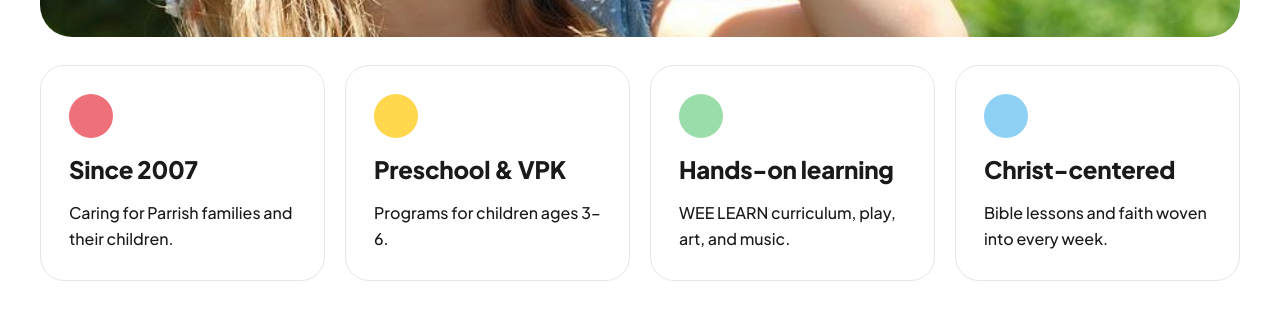
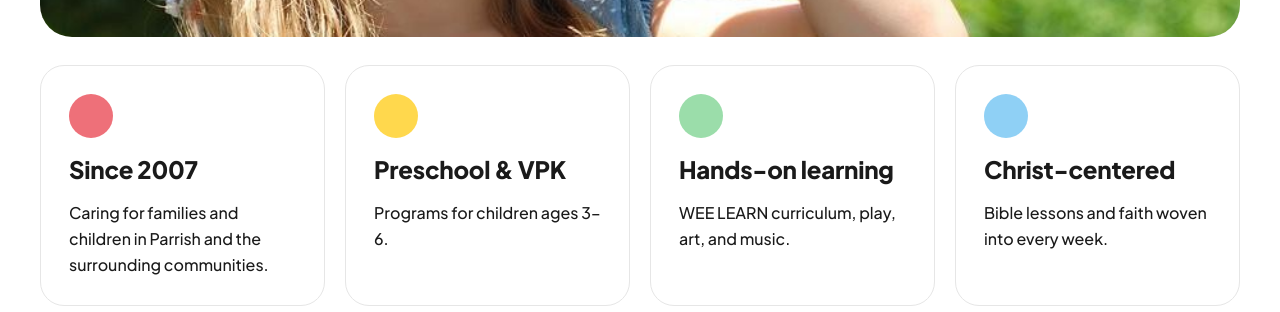
Before and after one commit to Emily-Goforth292/Schoolhouse-website, a plain HTML site: page index.html in a window 1280 px wide. Shown: the part 640-952 px from the top of the page. Drawn offline with Linux system fonts and the light colour scheme.

Commit message:
Updated notes

```diff
--- a/index.html
+++ b/index.html
@@ -35,7 +35,7 @@
       <div class="card">
         <span class="dot dot-lg dot-red"></span>
         <h3>Since 2007</h3>
-        <p>Caring for Parrish families and their children.</p>
+        <p>Caring for families and children in Parrish and the surrounding communities.</p>
       </div>
       <div class="card">
         <span class="dot dot-lg dot-yellow"></span>
```
